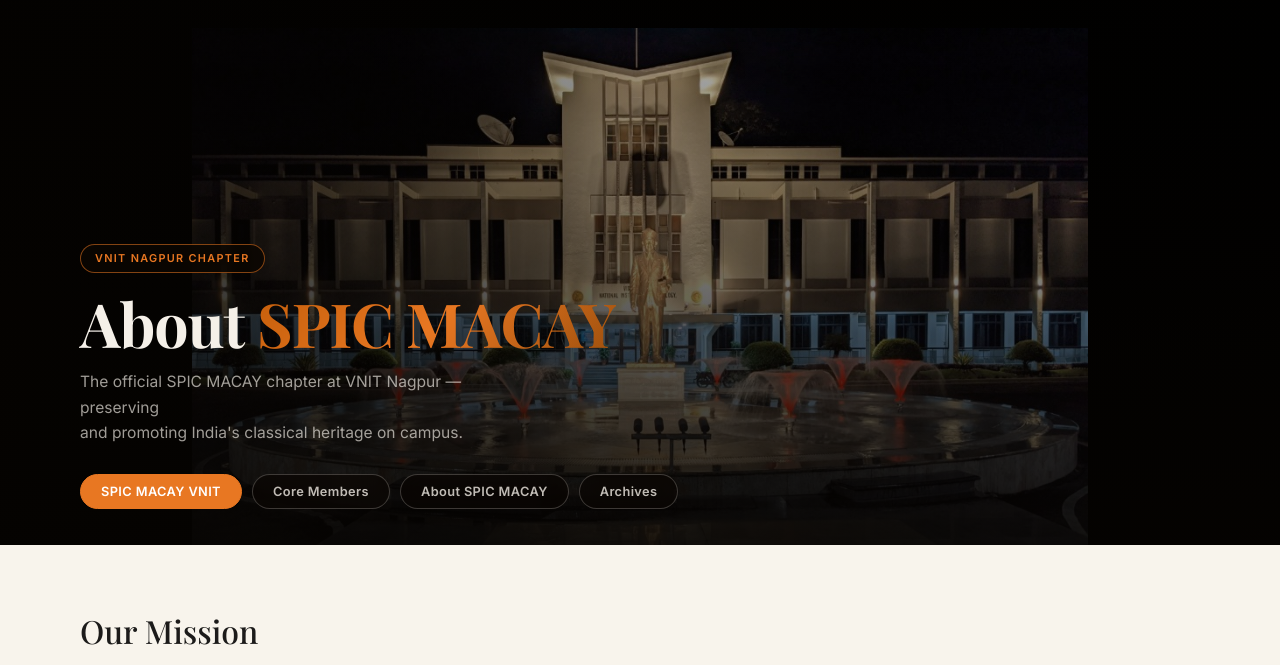
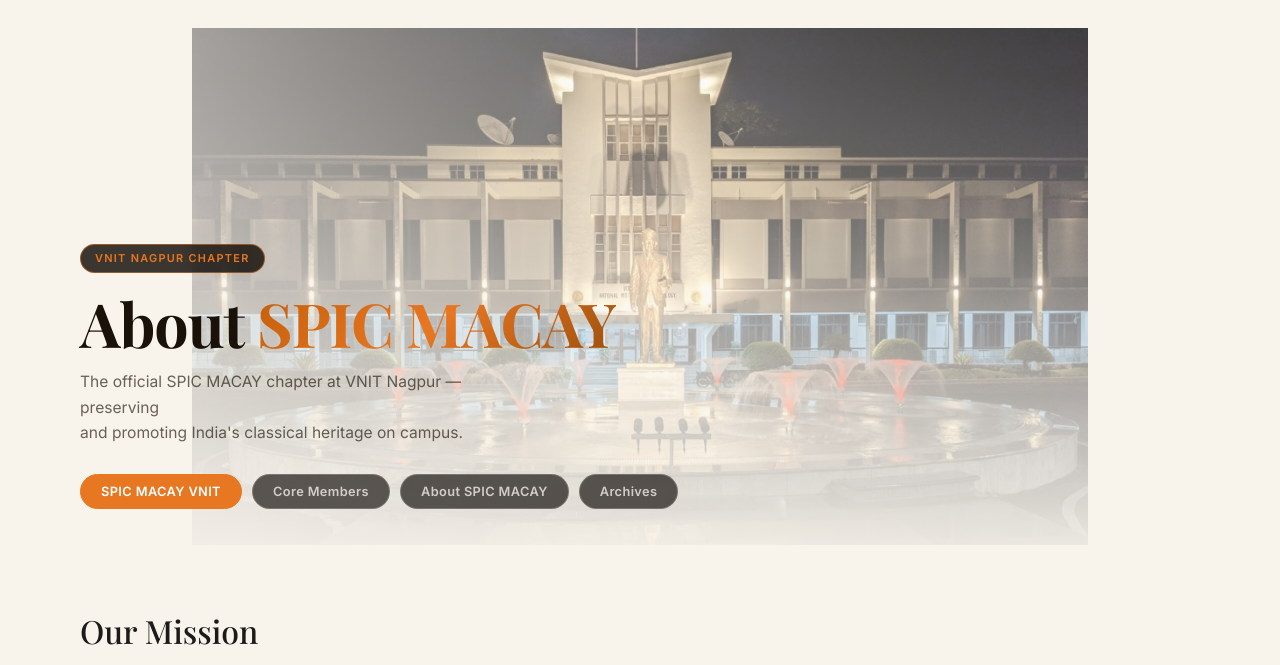
Before and after one commit to AnkurKumarIO/Spic-Macay-Website, a website: page about.html in a window 1280 px wide. Both pictures are taken after a click on the button "Toggle light/dark mode". Shown: the part 75-740 px from the top of the page. Drawn offline with nearby package versions, Linux system fonts and the light colour scheme; no server answers; a web font is replaced by a local one.

Commit message:
About: light mode hero — side bars and overlay use light bg, readable text colors

```diff
--- a/about.html
+++ b/about.html
@@ -361,7 +361,7 @@
         z-index: 0;
       "/>
       <!-- Overlay: transparent at top-right (show building), dark at bottom-left (text area) -->
-      <div style="
+      <div class="hero-side-overlay" style="
         position: absolute; inset: 0;
         background:
           linear-gradient(to bottom, rgba(5,3,1,0.10) 0%, rgba(5,3,1,0.30) 40%, rgba(5,3,1,0.88) 100%),
@@ -441,9 +441,16 @@
         .about-hero-tab { font-size: 0.75rem; padding: 8px 15px; }
       }
 
-      /* Light theme: keep hero text white since image is always dark */
-      [data-theme="light"] #aboutHero h1 span:first-child { color: #f5f0e8 !important; }
-      [data-theme="light"] #aboutHero p                   { color: rgba(245,240,232,0.65) !important; }
+      /* Light theme: side bars and overlay use light bg instead of black */
+      [data-theme="light"] #aboutHero > div:first-child   { background: #f8f4ec !important; }
+      [data-theme="light"] #aboutHero .hero-side-overlay  {
+        background:
+          linear-gradient(to bottom, rgba(248,244,236,0.10) 0%, rgba(248,244,236,0.30) 40%, rgba(248,244,236,0.92) 100%),
+          linear-gradient(to right,  rgba(248,244,236,0.72) 0%, rgba(248,244,236,0.20) 55%, rgba(248,244,236,0.0) 100%) !important;
+      }
+      /* Light theme: keep hero text readable */
+      [data-theme="light"] #aboutHero h1 span:first-child { color: #1a1208 !important; }
+      [data-theme="light"] #aboutHero p                   { color: rgba(26,18,8,0.65) !important; }
     </style>
 
     <section class="section-gap" style="padding-top:65px;">
```
